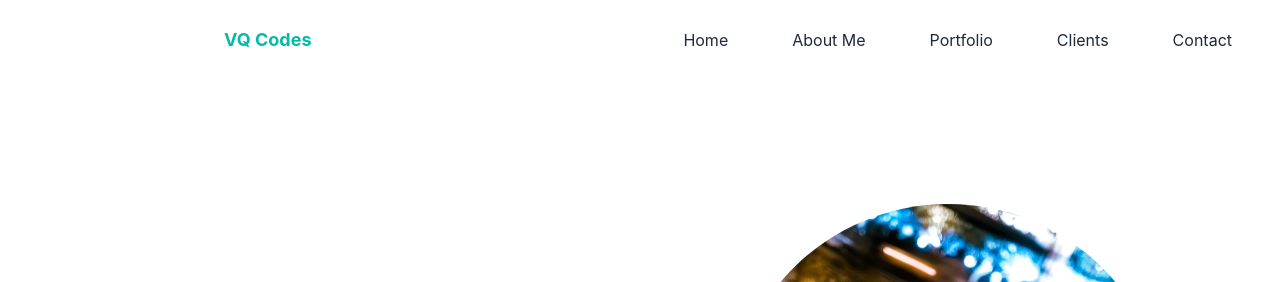
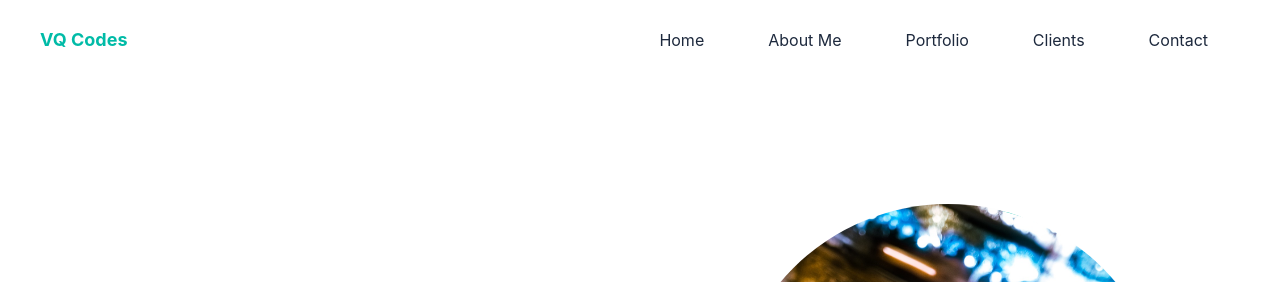
Before and after one commit to vicky5571/portfolio-tailwind-css, a website: page index.html in a window 1280 px wide. Shown: the top 282 px of the page. Drawn offline with Linux system fonts and the light colour scheme.

Commit message:
navbar fixed

```diff
--- a/index.html
+++ b/index.html
@@ -8,10 +8,10 @@
   </head>
   <body class="font-inter">
     <!-- Header Start -->
-    <header class="bg-transparent absolute top-0 left-0 w-full flex items-center z-10" id="header">
+    <header class="bg-transparent absolute top-0 left-0 w-full flex items-center z-10 px-6 mx-auto" id="header">
       <div class="container">
         <div class="flex items-center justify-between relative">
-          <div class="px-4"><a href="#home" class="font-bold text-lg text-primary block py-6 ps-52">VQ Codes</a></div>
+          <div class="px-4"><a href="#home" class="font-bold text-lg text-primary block py-6">VQ Codes</a></div>
           <div class="flex items-center px-4">
             <button id="hamburger" name="hamburger" type="button" class="block absolute right-4 lg:hidden">
               <span class="hamburger-line origin-top-left"></span>
```
Also changed, not shown: dist/output.css.
